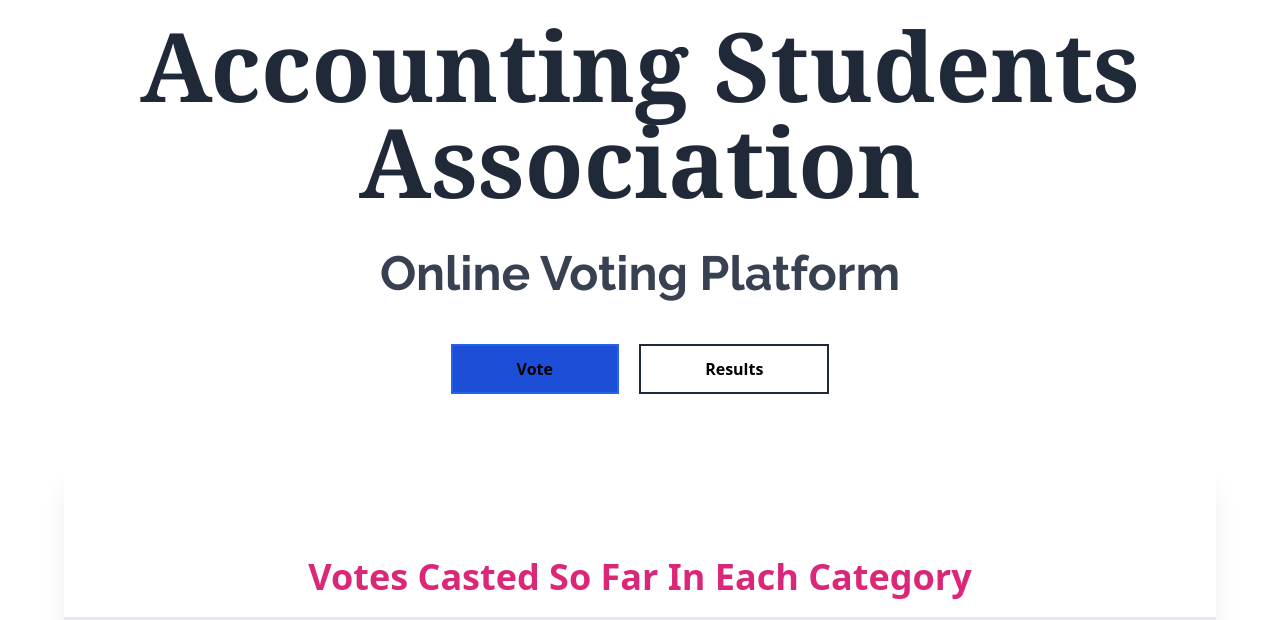
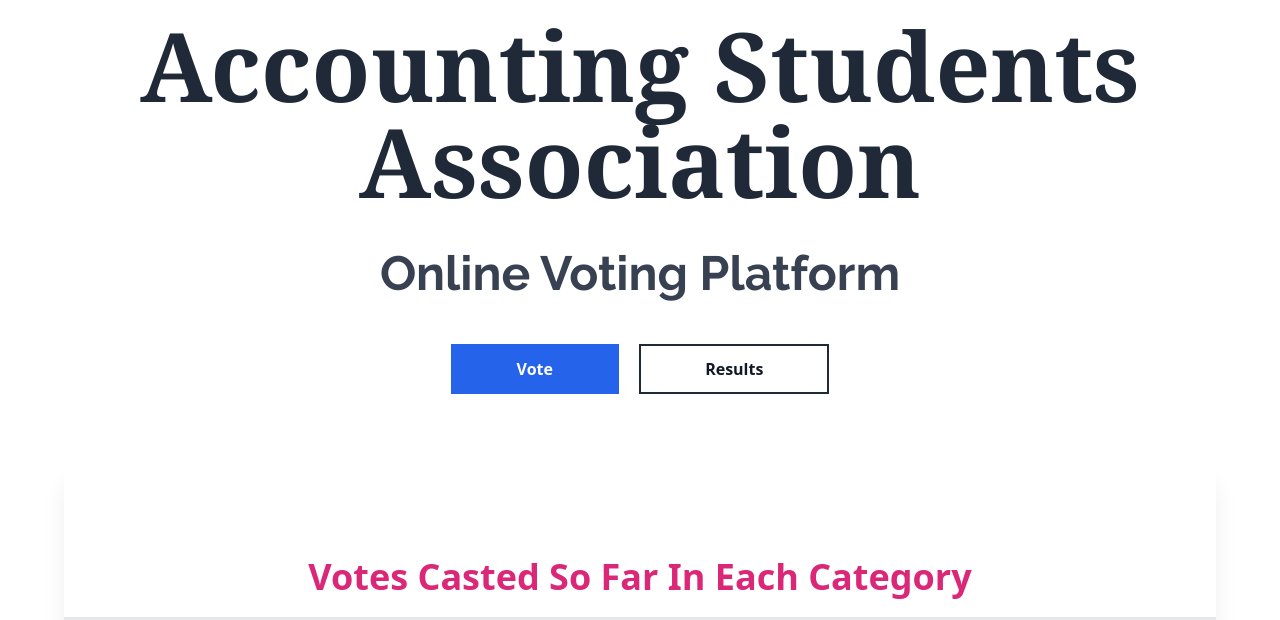
Before and after one commit to rocksongabriel/asa-elections, a Django app: template templates/pages/new-homepage.html in a window 1280 px wide. Shown: the part 124-744 px from the top of the page. Run offline with Django 3.2, Linux system fonts and the light colour scheme; the template is opened without the code that fills it, so the values that code supplies are empty; some libraries are stand-ins or nearby versions.

Commit message:
Change styling on the CTA buttons

```diff
--- a/templates/pages/new-homepage.html
+++ b/templates/pages/new-homepage.html
@@ -17,8 +17,8 @@
                 <h1 class="text-5xl md:text-8xl font-extrabold font-serif text-center text-gray-800">Accounting Students Association</h1>
                 <h3 class="font-bold text-center text-4xl md:text-5xl py-10 text-gray-700 font-raleway">Online Voting Platform</h3>
                 <div class="mt-5 text-center space-x-2 md:space-x-3 lg:space-x-4">
-                    <a href="{% url 'vote_app:vote-categories' %}" class="px-8 md:px-12 lg:px-16 py-3 bg-blue-700 border-2 border-blue-600 font-bold hover:bg-blue-700">Vote</a>
-                    <a href="{% url 'vote_app:results' %}" class="px-8 md:px-12 lg:px-16 py-3 border-2 border-gray-800 hover:bg-red-600 font-bold transition delay-75 duration-100">Results</a>
+                    <a href="{% url 'vote_app:vote-categories' %}" class="px-8 md:px-12 lg:px-16 py-3 bg-blue-600 border-2 border-blue-600 font-bold hover:bg-blue-700 transition delay-75 duration-100 text-white">Vote</a>
+                    <a href="{% url 'vote_app:results' %}" class="px-8 md:px-12 lg:px-16 py-3 border-2 border-gray-800 hover:bg-red-600 font-bold transition delay-75 duration-100 text-gray-900 hover:text-white">Results</a>
                 </div>
             </div>
 
```
